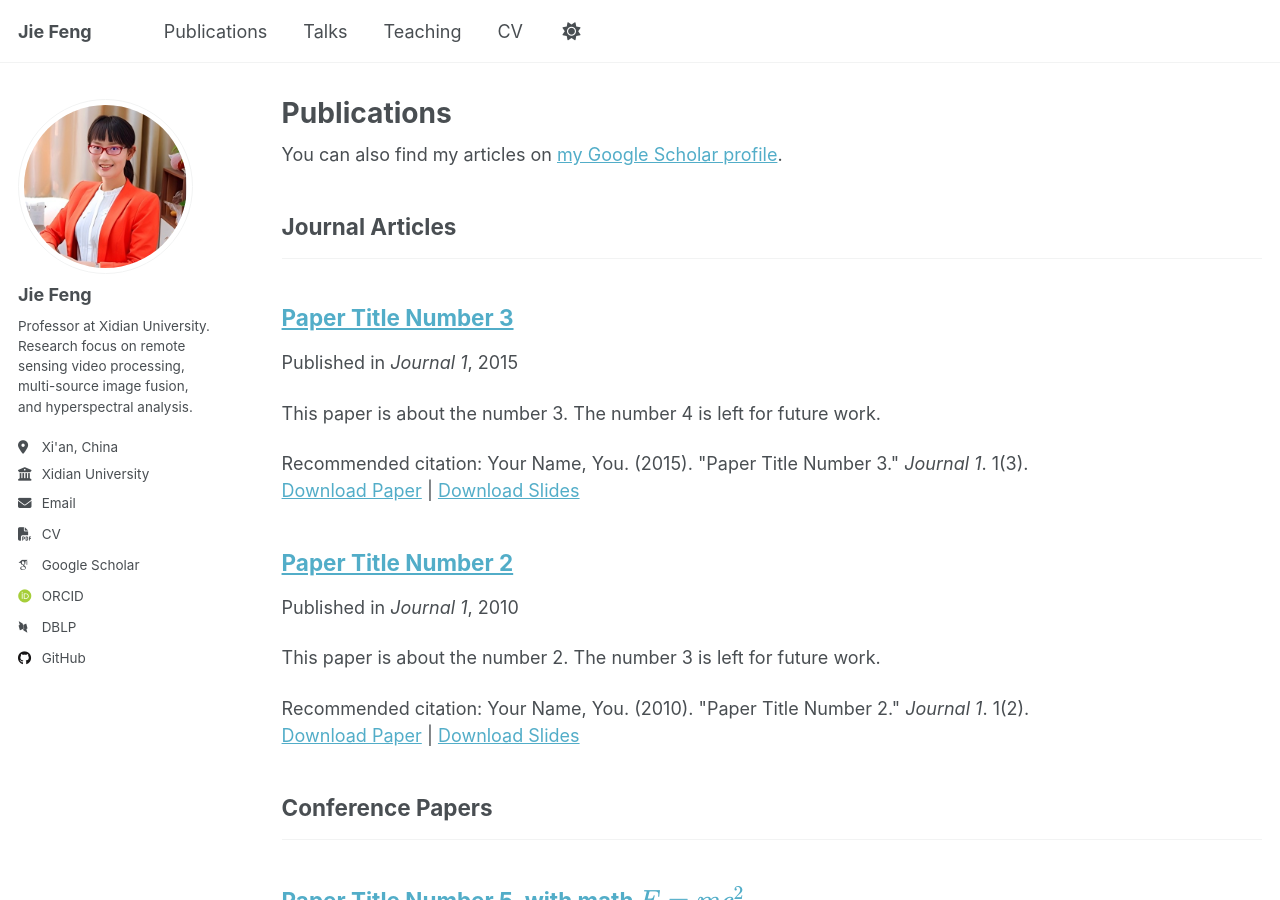
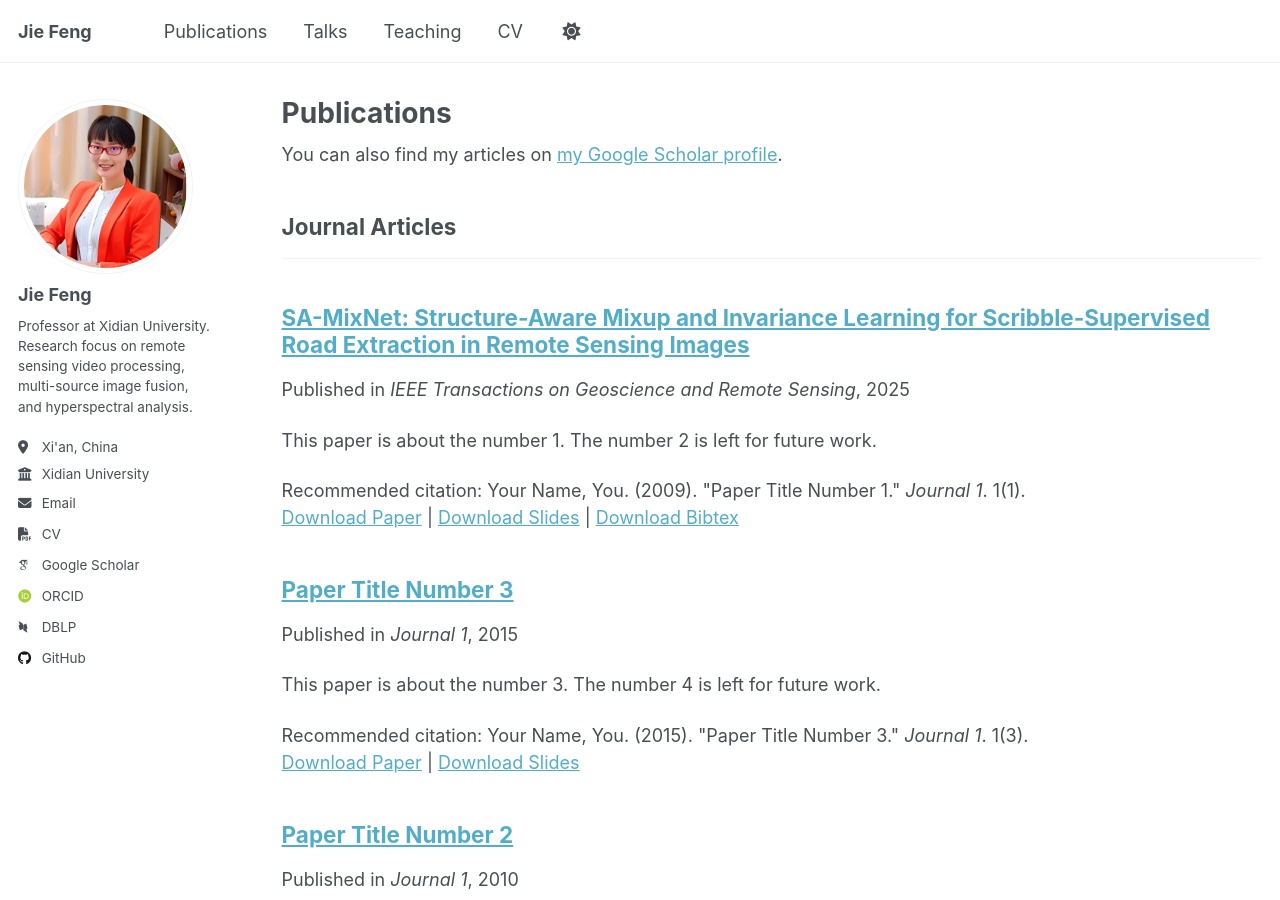
Before and after one commit to jiefeng0109/jiefeng0109.github.io, a Jekyll site: the page built from _pages/publications.html, in a window 1280 px wide and 900 px high. Built offline with Jekyll 4.4.1, drawn with Linux system fonts in a browser that asks for light colours; some web fonts are replaced; a script that is not in the unit is left out; a file with an impossible date is left out.

Commit message:
Update 2009-10-01-paper-title-number-1.md

```diff
--- a/_publications/2009-10-01-paper-title-number-1.md
+++ b/_publications/2009-10-01-paper-title-number-1.md
@@ -4,8 +4,8 @@ collection: publications
 category: manuscripts
 permalink: /publication/2009-10-01-paper-title-number-1
 excerpt: 'This paper is about the number 1. The number 2 is left for future work.'
-date: 2025
-venue: 'Journal 1'
+date: 2025-01-01
+venue: 'IEEE Transactions on Geoscience and Remote Sensing'
 slidesurl: 'http://academicpages.github.io/files/slides1.pdf'
 paperurl: 'http://academicpages.github.io/files/paper1.pdf'
 bibtexurl: 'http://academicpages.github.io/files/bibtex1.bib'
```
